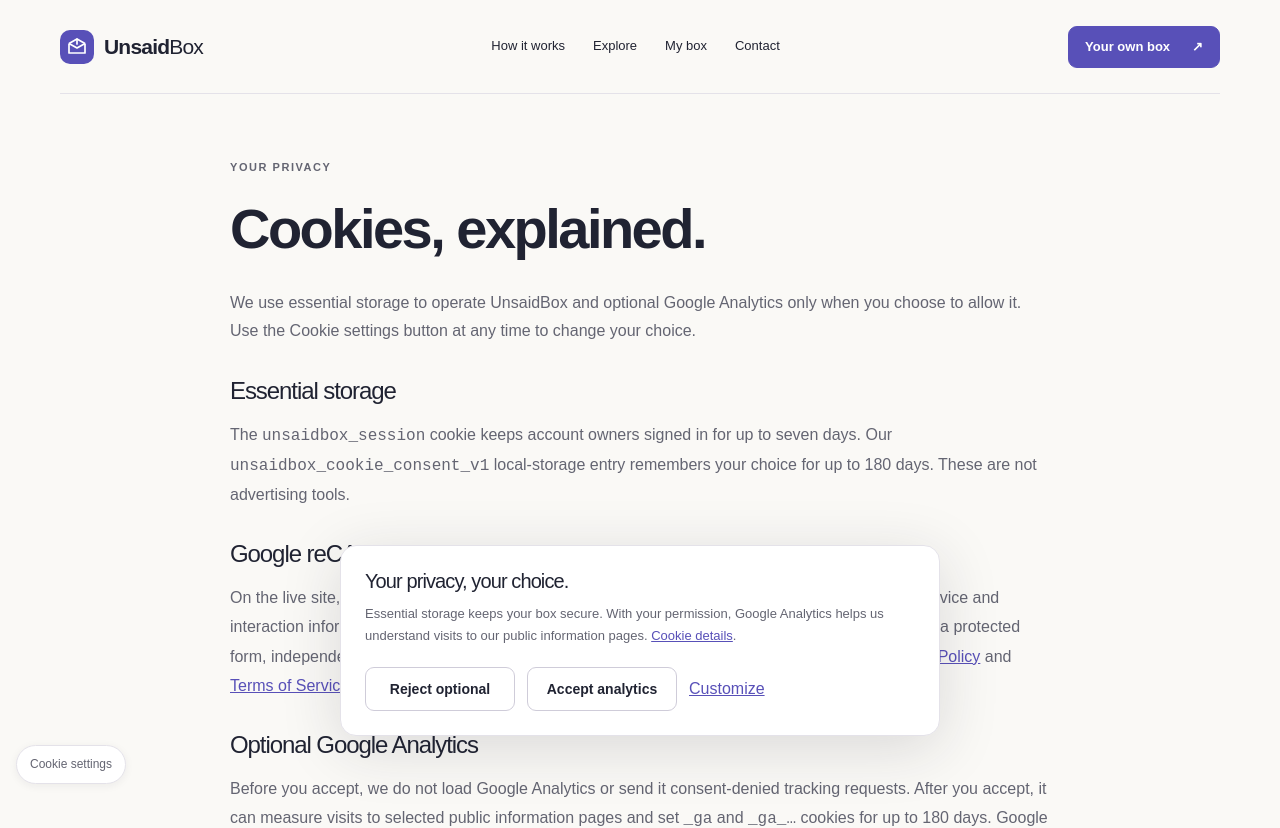
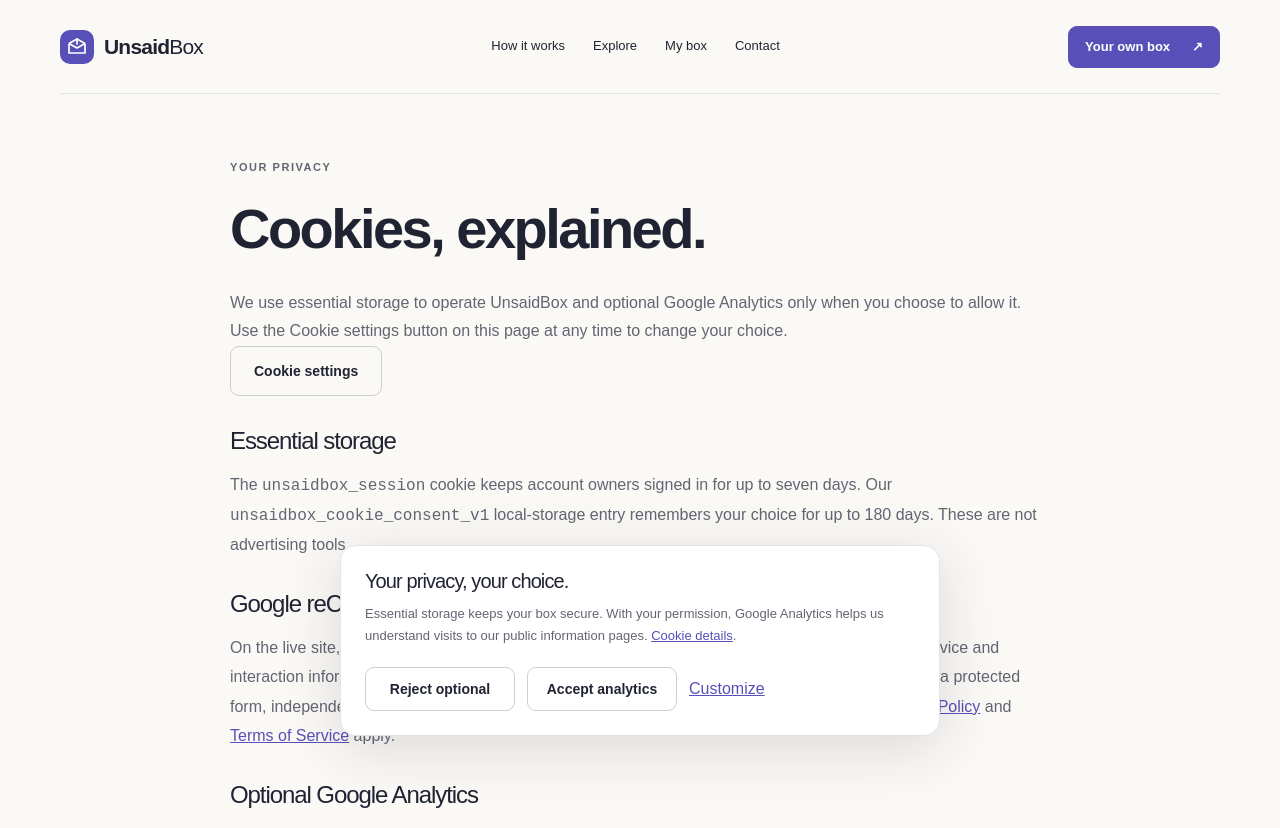
Before and after one commit to Spreaditlimited/unsaidbox, a Next.js app: page /cookies in a window 1280 px wide. Shown: the top 828 px of the page. Built offline with nearby package versions, Linux system fonts and the light colour scheme; no server answers.

Commit message:
Move cookie settings from floating control to cookies page

```diff
--- a/app/cookies/page.tsx
+++ b/app/cookies/page.tsx
@@ -1,5 +1,6 @@
 import Link from "next/link";
 import { SiteShell } from "@/components/SiteShell";
+import { CookieSettingsButton } from "@/components/CookieSettingsButton";
 export const metadata = { title: "Cookie information" };
 export default function Cookies() {
   return (
@@ -10,8 +11,9 @@
         <p>
           We use essential storage to operate UnsaidBox and optional Google
           Analytics only when you choose to allow it. Use the Cookie settings
-          button at any time to change your choice.
+          button on this page at any time to change your choice.
         </p>
+        <CookieSettingsButton />
         <h2>Essential storage</h2>
         <p>
           The <code>unsaidbox_session</code> cookie keeps account owners signed
--- a/components/CookieConsent.tsx
+++ b/components/CookieConsent.tsx
@@ -43,7 +43,17 @@
   const [storageError, setStorageError] = useState("");
   const scriptStarted = useRef(false);
   const lastPage = useRef("");
-  const settingsButton = useRef<HTMLButtonElement>(null);
+  const settingsButton = useRef<HTMLElement | null>(null);
+
+  useEffect(() => {
+    function showSettings() {
+      settingsButton.current = document.activeElement instanceof HTMLElement ? document.activeElement : null;
+      setAnalytics(choice?.analytics ?? false);
+      setOpen(true);
+    }
+    window.addEventListener("unsaidbox:cookie-settings", showSettings);
+    return () => window.removeEventListener("unsaidbox:cookie-settings", showSettings);
+  }, [choice]);
 
   function stopTracking(reload: boolean) {
     if (id) window[`ga-disable-${id}`] = true;
@@ -212,7 +222,8 @@
             </button>
             <button
               className="text-button"
-              onClick={() => {
+              onClick={(event) => {
+                settingsButton.current = event.currentTarget;
                 setAnalytics(false);
                 setOpen(true);
               }}
@@ -228,15 +239,6 @@
         </p>
       ) : null}
       <Dialog.Root open={open} onOpenChange={setOpen}>
-        <Dialog.Trigger asChild>
-          <button
-            ref={settingsButton}
-            className="cookie-settings-button"
-            onClick={() => setAnalytics(choice?.analytics ?? false)}
-          >
-            Cookie settings
-          </button>
-        </Dialog.Trigger>
         <Dialog.Portal>
           <Dialog.Overlay className="modal-overlay" />
           <Dialog.Content
--- /dev/null
+++ b/components/CookieSettingsButton.tsx
@@ -0,0 +1,9 @@
+"use client";
+
+export function CookieSettingsButton() {
+  return (
+    <button type="button" className="button secondary" aria-haspopup="dialog" onClick={() => window.dispatchEvent(new Event("unsaidbox:cookie-settings"))}>
+      Cookie settings
+    </button>
+  );
+}
```
